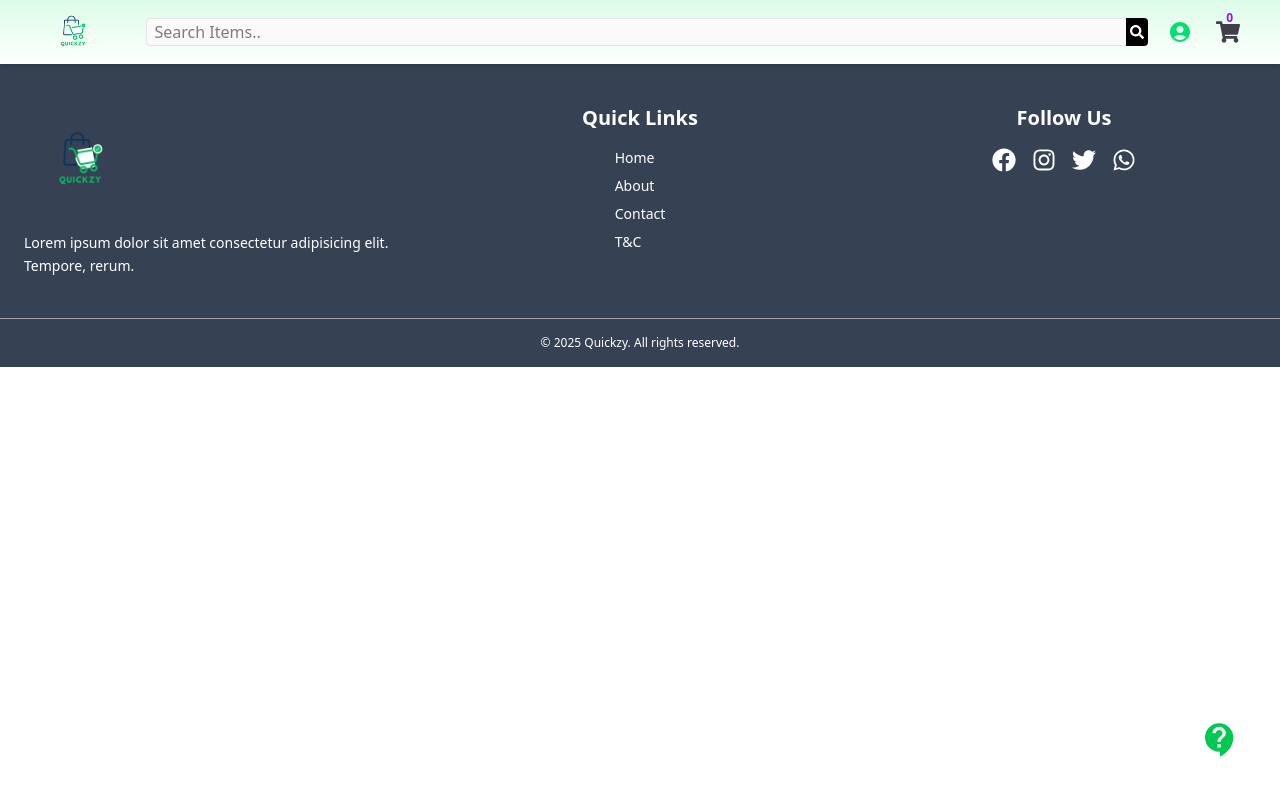
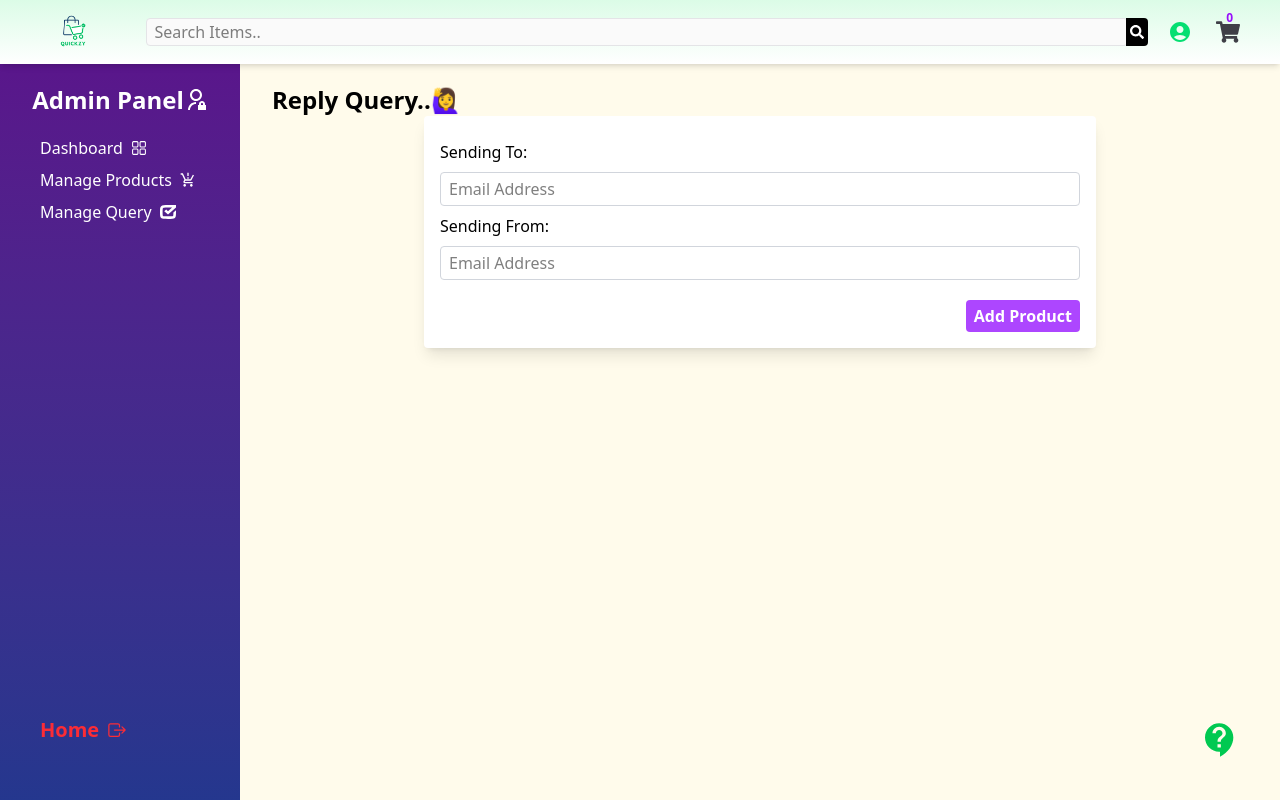
Before and after one commit to dilkhushsaini72/MERN_Project, a React (Vite) app in the folder client/: page /admin/reply-query/1 in a window 1280 px wide. Shown: the top 800 px of the page. Built offline with nearby package versions, Linux system fonts and the light colour scheme.

Commit message:
Reply Query

```diff
--- a/client/src/Admin/AdminQuery.jsx
+++ b/client/src/Admin/AdminQuery.jsx
@@ -1,6 +1,7 @@
 import React, { useEffect, useState } from "react";
 import Slidebar from "./Slidebar";
 import toast from "react-hot-toast";
+import { Link } from "react-router-dom";
 
 const AdminQuery = () => {
   const [queryData, setQueryData] = useState([]);
@@ -77,9 +78,11 @@ const AdminQuery = () => {
                       </span>
                     </td>
                     <td className="px-2 sm:px-4 py-2">
-                      <button className="text-xs bg-green-600 hover:bg-green-700 text-white font-semibold px-3 py-1 rounded">
-                        Reply
-                      </button>
+                      <Link to={`/admin/reply-query/${item._id}`}>
+                        <button className="text-xs bg-green-600 hover:bg-green-700 text-white font-semibold px-3 py-1 rounded">
+                          Reply
+                        </button>
+                      </Link>
                     </td>
                     <td className="px-2 sm:px-4 py-2">
                       <button
--- /dev/null
+++ b/client/src/Admin/ReplyQuery.jsx
@@ -0,0 +1,43 @@
+import React from "react";
+import Slidebar from "./Slidebar";
+
+const ReplyQuery = () => {
+  return (
+    <div className="flex max-w-[1520px] mx-auto">
+      <Slidebar />
+      <div className="w-screen bg-amber-50 px-5">
+        <h2 className="text-2xl mt-5 ml-3 font-bold">Reply Query..🙋‍♀️</h2>
+        <div className="max-w-2xl bg-white mx-auto p-4 rounded-sm shadow-lg">
+          <form className="flex flex-col">
+            <label className="my-2" htmlFor="receiver">
+              Sending To:
+            </label>
+            <input
+              className="outline-none border border-gray-300 focus:ring-2 ring-purple-400 rounded py-1 px-2"
+              type="text"
+              placeholder="Email Address"
+              name="receiver"
+            />
+            <label className="my-2" htmlFor="sender">
+              Sending From:
+            </label>
+            <input
+              className="outline-none border border-gray-300 focus:ring-2 ring-purple-400 rounded py-1 px-2"
+              type="text"
+              name="sender"
+              placeholder="Email Address"
+            />
+
+            <div className="flex justify-end ">
+              <button className="bg-purple-500 mt-5 py-1 px-2 rounded text-white font-bold hover:bg-purple-600 cursor-pointer">
+                Add Product
+              </button>
+            </div>
+          </form>
+        </div>
+      </div>
+    </div>
+  );
+};
+
+export default ReplyQuery;
--- a/client/src/Admin/Slidebar.jsx
+++ b/client/src/Admin/Slidebar.jsx
@@ -21,11 +21,11 @@ const Slidebar = () => {
   return (
     <div
       ref={arrowRef}
-      className="fixed sm:sticky top-[64px] self-start transition-transform  -translate-x-58 sm:translate-x-0 w-60 min-w-60 bg-gradient-to-b to-blue-900 from-purple-900 text-white font-semibold h-screen z-10 cursor-pointer"
+      className="fixed lg:sticky top-[64px] self-start transition-transform  -translate-x-58 lg:translate-x-0 w-60 min-w-60 bg-gradient-to-b to-blue-900 from-purple-900 text-white font-semibold h-screen z-10 cursor-pointer"
     >
       <span
         onClick={arrowClickHandle}
-        className="sm:hidden absolute -right-5 bg-purple-900 top-4 rounded-full p-2 outline-2 outline-amber-50"
+        className="lg:hidden absolute -right-5 bg-purple-900 top-4 rounded-full p-2 outline-2 outline-amber-50"
       >
         {isOpen ? <FaArrowLeft /> : <FaArrowRight />}
       </span>
--- a/client/src/App.jsx
+++ b/client/src/App.jsx
@@ -12,6 +12,7 @@ import AddProduct from "./Admin/AddProduct";
 import EditProduct from "./Admin/EditProduct";
 import UserQuery from "./pages/UserQuery";
 import AdminQuery from "./Admin/AdminQuery";
+import ReplyQuery from "./Admin/ReplyQuery";
 
 const App = () => {
   return (
@@ -30,7 +31,7 @@ const App = () => {
           <Route path="/admin/add-product" element={<AddProduct />} />
           <Route path="/admin/edit-product/:id" element={<EditProduct />} />
           <Route path="/admin/query" element={<AdminQuery />} />
-
+          <Route path="/admin/reply-query/:id" element={<ReplyQuery />} />
         </Routes>
         <Footer />
       </BrowserRouter>
```
